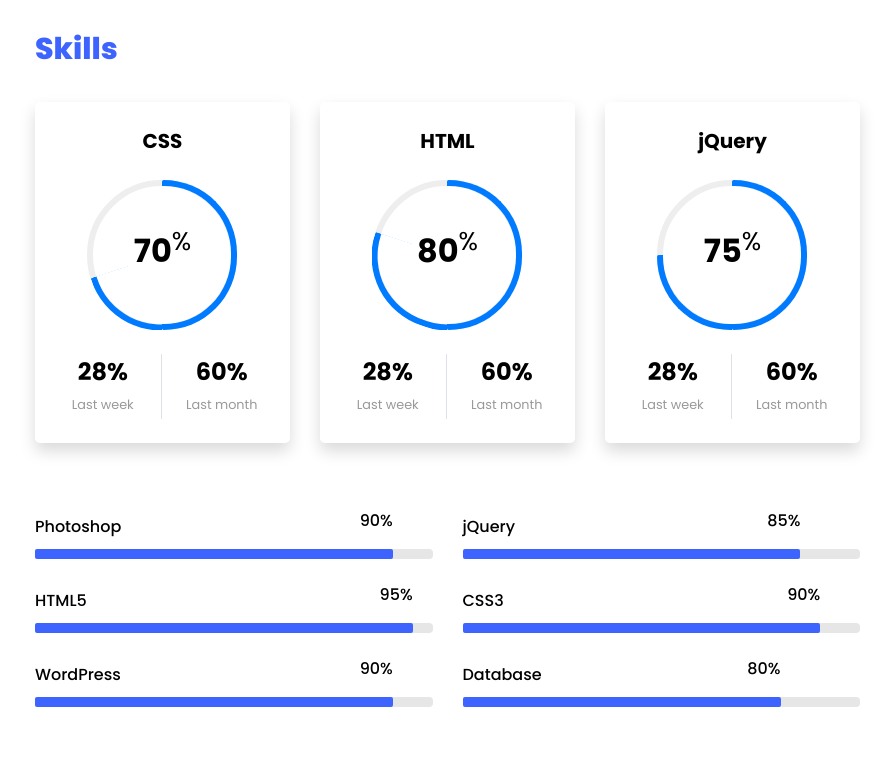
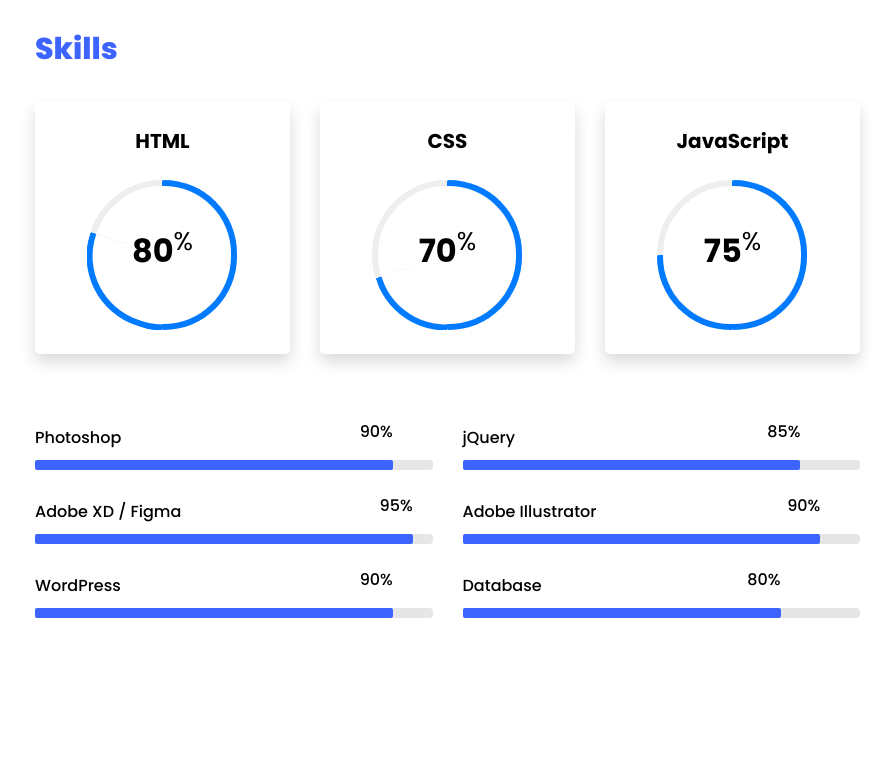
Before and after one commit to ViBRUS/PF, a plain HTML site: page index.html in a window 1280 px wide. Shown: the part 2874-3631 px from the top of the page, without its empty margins (335-1229 px from the left). Drawn offline with Linux system fonts and the light colour scheme; files whose address does not match are found by name.

Commit message:
Github added

```diff
--- a/index.html
+++ b/index.html
@@ -205,36 +205,6 @@
             <div id="page-3" class="page three">
               <h2 class="heading">Skills</h2>
               <div class="row progress-circle mb-5">
-                <div class="col-lg-4 mb-4">
-                  <div class="bg-white rounded-lg shadow p-4">
-                    <h2 class="h5 font-weight-bold text-center mb-4">CSS</h2>
-
-                    <!-- Progress bar 1 -->
-                    <div class="progress mx-auto" data-value='70'>
-                      <span class="progress-left">
-                        <span class="progress-bar border-primary"></span>
-                      </span>
-                      <span class="progress-right">
-                        <span class="progress-bar border-primary"></span>
-                      </span>
-                      <div class="progress-value w-100 h-100 rounded-circle d-flex align-items-center justify-content-center">
-                        <div class="h2 font-weight-bold">70<sup class="small">%</sup></div>
-                      </div>
-                    </div>
-                    <!-- END -->
-
-                    <!-- Demo info -->
-                    <div class="row text-center mt-4">
-                      <div class="col-6 border-right">
-                        <div class="h4 font-weight-bold mb-0">28%</div><span class="small text-gray">Last week</span>
-                      </div>
-                      <div class="col-6">
-                        <div class="h4 font-weight-bold mb-0">60%</div><span class="small text-gray">Last month</span>
-                      </div>
-                    </div>
-                    <!-- END -->
-                  </div>
-                </div>
 
                 <div class="col-lg-4 mb-4">
                   <div class="bg-white rounded-lg shadow p-4">
@@ -255,6 +225,7 @@
                     <!-- END -->
 
                     <!-- Demo info -->
+                    <!--
                     <div class="row text-center mt-4">
                       <div class="col-6 border-right">
                         <div class="h4 font-weight-bold mb-0">28%</div><span class="small text-gray">Last week</span>
@@ -262,14 +233,50 @@
                       <div class="col-6">
                         <div class="h4 font-weight-bold mb-0">60%</div><span class="small text-gray">Last month</span>
                       </div>
-                    </div>
+                    </div> -->
+
                     <!-- END -->
                   </div>
                 </div>
 
                 <div class="col-lg-4 mb-4">
                   <div class="bg-white rounded-lg shadow p-4">
-                    <h2 class="h5 font-weight-bold text-center mb-4">jQuery</h2>
+                    <h2 class="h5 font-weight-bold text-center mb-4">CSS</h2>
+
+                    <!-- Progress bar 1 -->
+                    <div class="progress mx-auto" data-value='70'>
+                      <span class="progress-left">
+                        <span class="progress-bar border-primary"></span>
+                      </span>
+                      <span class="progress-right">
+                        <span class="progress-bar border-primary"></span>
+                      </span>
+                      <div class="progress-value w-100 h-100 rounded-circle d-flex align-items-center justify-content-center">
+                        <div class="h2 font-weight-bold">70<sup class="small">%</sup></div>
+                      </div>
+                    </div>
+                    <!-- END -->
+
+                    <!-- Demo info -->
+<!--
+                    <div class="row text-center mt-4">
+                      <div class="col-6 border-right">
+                        <div class="h4 font-weight-bold mb-0">28%</div><span class="small text-gray">Last week</span>
+                      </div>
+                      <div class="col-6">
+                        <div class="h4 font-weight-bold mb-0">60%</div><span class="small text-gray">Last month</span>
+                      </div>
+                    </div> -->
+
+                    <!-- END -->
+                  </div>
+                </div>
+
+
+
+                <div class="col-lg-4 mb-4">
+                  <div class="bg-white rounded-lg shadow p-4">
+                    <h2 class="h5 font-weight-bold text-center mb-4">JavaScript</h2>
 
                     <!-- Progress bar 1 -->
                     <div class="progress mx-auto" data-value='75'>
@@ -286,6 +293,7 @@
                     <!-- END -->
 
                     <!-- Demo info -->
+                    <!--
                     <div class="row text-center mt-4">
                       <div class="col-6 border-right">
                         <div class="h4 font-weight-bold mb-0">28%</div><span class="small text-gray">Last week</span>
@@ -293,7 +301,8 @@
                       <div class="col-6">
                         <div class="h4 font-weight-bold mb-0">60%</div><span class="small text-gray">Last month</span>
                       </div>
-                    </div>
+                    </div> -->
+
                     <!-- END -->
                   </div>
                 </div>
@@ -321,7 +330,7 @@
                 </div>
                 <div class="col-md-6 animate-box">
                   <div class="progress-wrap ftco-animate">
-                    <h3>HTML5</h3>
+                    <h3>Adobe XD / Figma</h3>
                     <div class="progress">
                       <div class="progress-bar color-3" role="progressbar" aria-valuenow="95" aria-valuemin="0" aria-valuemax="100" style="width:95%">
                         <span>95%</span>
@@ -331,7 +340,7 @@
                 </div>
                 <div class="col-md-6 animate-box">
                   <div class="progress-wrap ftco-animate">
-                    <h3>CSS3</h3>
+                    <h3>Adobe Illustrator</h3>
                     <div class="progress">
                       <div class="progress-bar color-4" role="progressbar" aria-valuenow="90" aria-valuemin="0" aria-valuemax="100" style="width:90%">
                         <span>90%</span>
@@ -690,6 +699,7 @@
               <li class="ftco-animate"><a href="https://twitter.com/ViBRUS7" target="_blank"><span class="icon-twitter"></span></a></li>
               <li class="ftco-animate"><a href="https://www.facebook.com/vibrus77/" target="_blank"><span class="icon-facebook"></span></a></li>
               <li class="ftco-animate"><a href="https://www.instagram.com/_.perfect_captures._/" target="_blank"><span class="icon-instagram"></span></a></li>
+              <li class="ftco-animate"><a href="https://github.com/ViBRUS" target="_blank"><span class="icon-github"></span></a></li>
             </ul>
           </div>
         </div>
```
